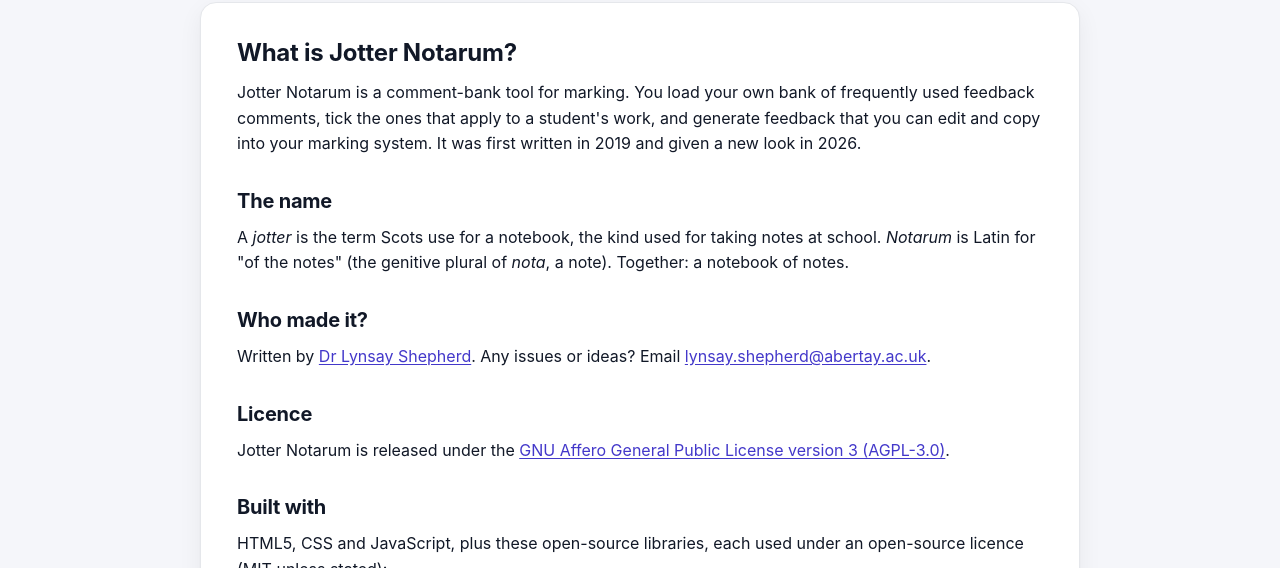
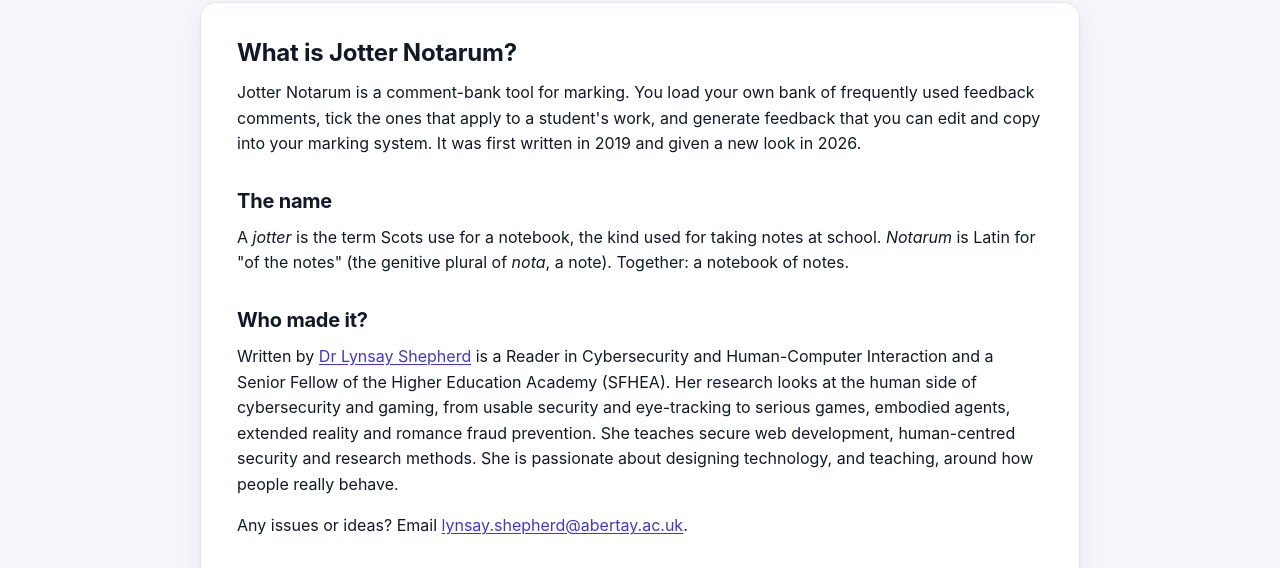
Before and after one commit to Lynsay/JotterNotarum, a plain HTML site: page about.html in a window 1280 px wide. Shown: the part 230-798 px from the top of the page. Drawn offline with Linux system fonts and the light colour scheme.

Commit message:
Update bio.

```diff
--- a/about.html
+++ b/about.html
@@ -86,7 +86,9 @@
 					<p>A <i>jotter</i> is the term Scots use for a notebook, the kind used for taking notes at school.  <i>Notarum</i> is Latin for "of the notes" (the genitive plural of <i>nota</i>, a note).  Together: a notebook of notes.</p>
 
 					<h3 class="instructionHeaderPage">Who made it?</h3>
-					<p>Written by <a href="https://www.abertay.ac.uk/staff-search/dr-lynsay-shepherd/">Dr Lynsay Shepherd</a>.  Any issues or ideas?  Email <a href="mailto:lynsay.shepherd@abertay.ac.uk?Subject=%5BIssue%5D%20Jotter%20Notarum%3A%20Feedback%20Generator">lynsay.shepherd@abertay.ac.uk</a>.</p>
+					<p>Written by <a href="https://www.abertay.ac.uk/staff-search/dr-lynsay-shepherd/">Dr Lynsay Shepherd</a> is a Reader in Cybersecurity and Human-Computer Interaction and a Senior Fellow of the Higher Education Academy (SFHEA). Her research looks at the human side of cybersecurity and gaming, from usable security and eye-tracking to serious games, embodied agents, extended reality and romance fraud prevention. She teaches secure web development, human-centred security and research methods. She is passionate about designing technology, and teaching, around how people really behave.</p>
+
+					<p>Any issues or ideas?  Email <a href="mailto:lynsay.shepherd@abertay.ac.uk?Subject=%5BIssue%5D%20Jotter%20Notarum%3A%20Feedback%20Generator">lynsay.shepherd@abertay.ac.uk</a>.</p>
 
 					<h3 class="instructionHeaderPage">Licence</h3>
 					<p>Jotter Notarum is released under the <a href="LICENSE">GNU Affero General Public License version 3 (AGPL-3.0)</a>.
```
